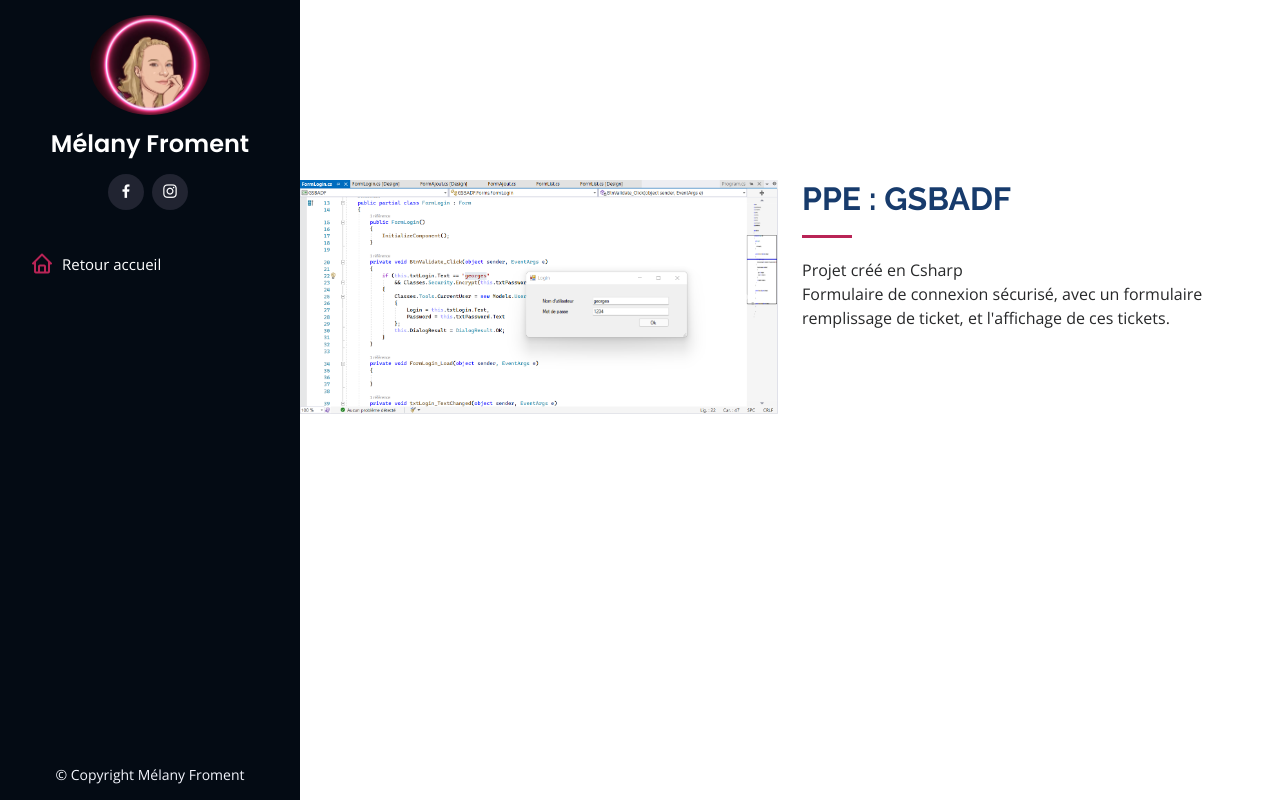
After one commit to MelanyFroment/portfolio, a PHP site: page /ppe4.php in a window 1280 px wide. The commit adds this page. Run offline with PHP 8.4, Linux system fonts and the light colour scheme.

Commit message:
html to php corriger

```diff
--- /dev/null
+++ b/ppe4.php
@@ -0,0 +1,115 @@
+<!DOCTYPE html>
+<html lang="en">
+	<head>
+	  <meta charset="utf-8">
+	  <meta content="width=device-width, initial-scale=1.0" name="viewport">
+
+	  <title>Mon portofio BTS SIO</title>
+	  <meta content="" name="description">
+	  <meta content="" name="keywords">
+
+	  <link href="assets/img/favicon.png" rel="icon">
+	  <link href="assets/img/apple-touch-icon.png" rel="apple-touch-icon">
+
+	  <link href="https://fonts.googleapis.com/css?family=Open+Sans:300,300i,400,400i,600,600i,700,700i|Raleway:300,300i,400,400i,500,500i,600,600i,700,700i|Poppins:300,300i,400,400i,500,500i,600,600i,700,700i" rel="stylesheet">
+
+	  <link href="assets/vendor/aos/aos.css" rel="stylesheet">
+	  <link href="assets/vendor/bootstrap/css/bootstrap.min.css" rel="stylesheet">
+	  <link href="assets/vendor/bootstrap-icons/bootstrap-icons.css" rel="stylesheet">
+	  <link href="assets/vendor/boxicons/css/boxicons.min.css" rel="stylesheet">
+	  <link href="assets/vendor/glightbox/css/glightbox.min.css" rel="stylesheet">
+	  <link href="assets/vendor/swiper/swiper-bundle.min.css" rel="stylesheet">
+
+	  <link href="assets/css/style.css" rel="stylesheet">
+	</head>
+
+	<body>
+		<i class="bi bi-list mobile-nav-toggle d-xl-none"></i>
+		<header id="header">
+			<div class="d-flex flex-column">
+				<div class="profile">
+					<img src="assets/img/photo_princ.jpg" alt="" class="img-fluid rounded-circle ">
+					<h1 class="text-light"><a href="index.html">Mélany Froment</a></h1>
+					<div class="social-links mt-3 text-center">
+						<a href="#" class="facebook"><i class="bx bxl-facebook"></i></a>
+						<a href="#" class="instagram"><i class="bx bxl-instagram"></i></a>
+					</div>
+				</div>
+				<nav id="navbar" class="nav-menu navbar">
+					<ul>
+						<li><a href="index.php#portfolio" class="nav-link scrollto active"><i class="bx bx-home"></i> <span>Retour accueil</span></a></li>
+					</ul>
+				</nav>
+			</div>
+        </header>
+        <main id="main">
+            <section class="container">
+
+            </section>
+            <section class="conatiner">
+                <div class="row">
+                    <div class="col-sm-6">
+                        <div id="carouselExampleIndicators" class="carousel slide" data-bs-ride="carousel">
+                            <div class="carousel-indicators">
+                                <button type="button" data-bs-target="#carouselExampleIndicators" data-bs-slide-to="0" class="active" aria-current="true" aria-label="Slide 1"></button>
+                                <button type="button" data-bs-target="#carouselExampleIndicators" data-bs-slide-to="1" aria-label="Slide 2"></button>
+                                <button type="button" data-bs-target="#carouselExampleIndicators" data-bs-slide-to="2" aria-label="Slide 3"></button>
+                            </div>
+                            <div class="carousel-inner">
+                                <div class="carousel-item active">
+                                    <img src="./assets/img/projet_form1.png" alt="" class="d-block w-100">
+                                </div>
+                                <div class="carousel-item">
+                                    <img src="./assets/img/projet_form2.png" alt="" class="d-block w-100">
+                                </div>
+                                <div class="carousel-item">
+                                    <img src="./assets/img/projet_form3.png" alt="" class="d-block w-100">
+                                </div>
+                            </div>
+                            <button class="carousel-control-prev" type="button" data-bs-target="#carouselExampleIndicators" data-bs-slide="prev">
+                                <span class="carousel-control-prev-icon" aria-hidden="true"></span>
+                                <span class="visually-hidden">Previous</span>
+                            </button>
+                            <button class="carousel-control-next" type="button" data-bs-target="#carouselExampleIndicators" data-bs-slide="next">
+                                <span class="carousel-control-next-icon" aria-hidden="true"></span>
+                                <span class="visually-hidden">Next</span>
+                            </button>
+                        </div>
+                    </div>
+                    <div class="col-sm-6 section-title">
+                        <h2>PPE : GSBADF</h2>
+                        <p>
+                            Projet créé en Csharp<br/>
+                            Formulaire de connexion sécurisé, avec un formulaire remplissage de ticket, et l'affichage de ces tickets.
+                            <br/>
+                        </p>
+                    </div>
+                </div>
+            </section>
+        </main>
+        <!-- ======= Footer ======= -->
+        <footer id="footer">
+            <div class="container">
+            <div class="copyright">
+                &copy; Copyright Mélany Froment</strong>
+            </div>
+            <!-- <div class="credits"> -->
+                <!-- Designed by <a href="https://bootstrapmade.com/">BootstrapMade</a> -->
+            <!-- </div> -->
+            </div>
+        </footer>
+        <a href="#" class="back-to-top d-flex align-items-center justify-content-center"><i class="bi bi-arrow-up-short"></i></a>
+
+        <script src="assets/vendor/aos/aos.js"></script>
+        <script src="assets/vendor/bootstrap/js/bootstrap.bundle.min.js"></script>
+        <script src="assets/vendor/glightbox/js/glightbox.min.js"></script>
+        <script src="assets/vendor/isotope-layout/isotope.pkgd.min.js"></script>
+        <script src="assets/vendor/php-email-form/validate.js"></script>
+        <script src="assets/vendor/purecounter/purecounter.js"></script>
+        <script src="assets/vendor/swiper/swiper-bundle.min.js"></script>
+        <script src="assets/vendor/typed.js/typed.min.js"></script>
+        <script src="assets/vendor/waypoints/noframework.waypoints.js"></script>
+
+        <script src="assets/js/main.js"></script>
+	</body>
+</html>
```
Also changed, not shown: index.php (line endings or trailing spaces).
